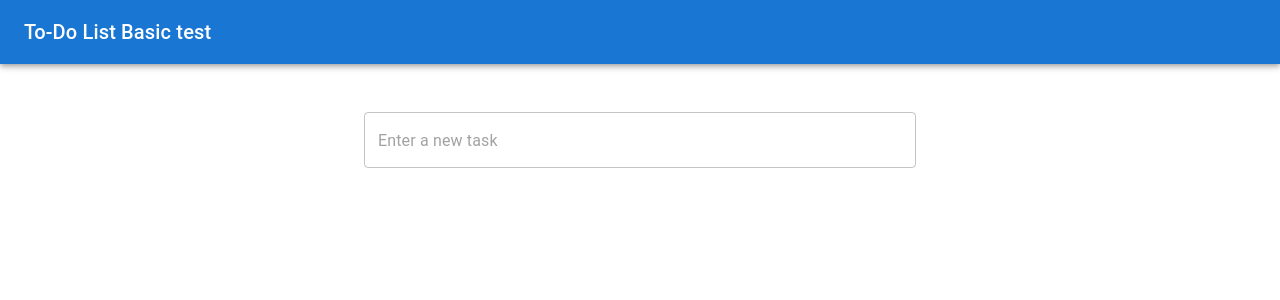
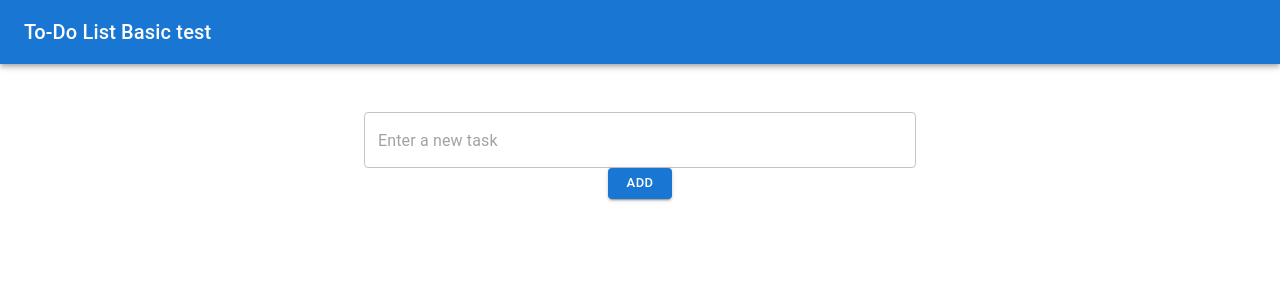
Before and after one commit to MattiaOlia/to-do_list, a React (Create React App) app: page / in a window 1280 px wide. Shown: the top 300 px of the page. Built offline with nearby package versions, Linux system fonts and the light colour scheme.

Commit message:
button add added

```diff
--- a/src/App.js
+++ b/src/App.js
@@ -3,11 +3,17 @@ import './App.css';
 import {
   AppBar,
   Toolbar,
-  Typography,Container,TextField} from '@mui/material';
+  Typography,Container,TextField,Button,List} from '@mui/material';
 
 function App() {
 
   const [newTask, setNewTask] = useState('');
+  const [tasks, setTasks] = useState([]);
+
+  function handleAddTask (){
+    setTasks([...tasks, newTask]);
+    setNewTask('');
+  }
 
   return (
     <div className="App">
@@ -31,7 +37,15 @@ function App() {
         fullWidth
         variant="outlined"
       />
+      <Button onClick={handleAddTask} variant="contained" color="primary" size="small" >
+          Add
+        </Button>
 
+      <List>
+        {tasks.map((task)=>(
+          <p>{task}</p>
+        ))}
+      </List>
 
 
 
```
